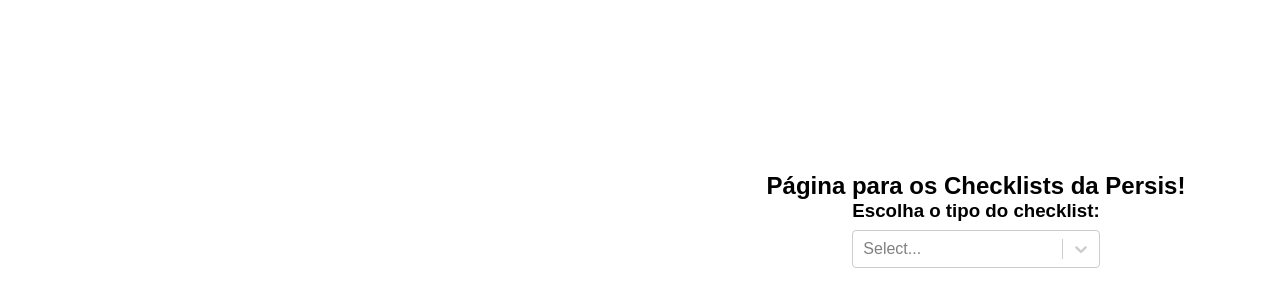
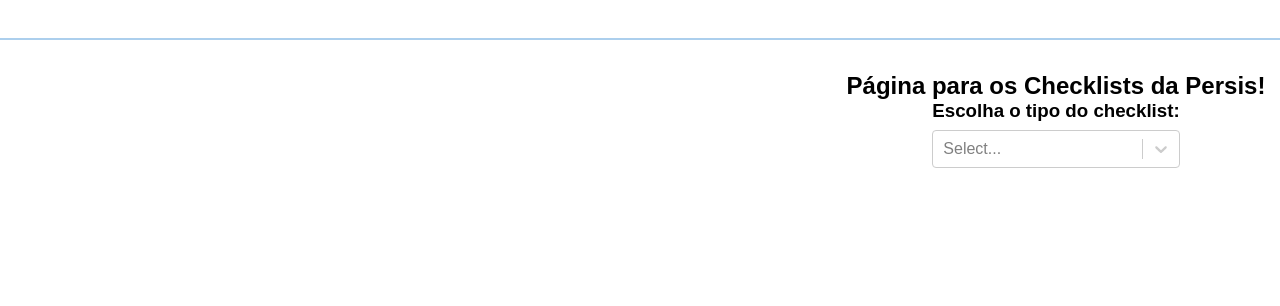
Before and after one commit to gmolari/checklists, a React (Vite) app: page / in a window 1280 px wide. Shown: the top 306 px of the page. Built offline with nearby package versions, Linux system fonts and the light colour scheme.

Commit message:
fixed restart bug

```diff
--- a/src/App.jsx
+++ b/src/App.jsx
@@ -4,7 +4,13 @@
 import { useCookies } from "react-cookie";
 
 function App() {
-  const [cookies, setCookies] = useCookies(["type", "check"]);
+  const [cookies, setCookies] = useCookies([
+    "type",
+    "check",
+    "tabs",
+    "atual_tab",
+    "count",
+  ]);
 
   return (
     <main id="main">
--- a/src/pages/Checklist.jsx
+++ b/src/pages/Checklist.jsx
@@ -4,20 +4,14 @@
 import CopyToClipboard from "react-copy-to-clipboard";
 import { motion } from "framer-motion";
 
-const Checklist = ({ type, check, cookies, setCookies }) => {
+const Checklist = ({ type, check, cookies, setCookies, atualTab }) => {
   const [questions, setQuestions] = useState(
     checklists[type].checks[check].questions
   );
   const [copy, setCopy] = useState(false);
-  const [ans, setAns] = useState({});
+  const [ans, setAns] = useState(cookies[type] ? cookies[type] : "");
   const [formatAns, setFormatAns] = useState();
   const [checkChangeCheck, setCheckChange] = useState();
-
-  useEffect(() => {
-    if (cookies[type]) {
-      setAns(cookies[type]);
-    } else setCookies(type, "");
-  }, []);
 
   useEffect(() => {
     setQuestions(checklists[type].checks[check].questions);
@@ -44,7 +38,7 @@
       inpFocus
         ? cookies[type][check].inpFocus
           ? (inpFocus.value = cookies[type][check].inpFocus)
-          : inpFocus.value = null
+          : (inpFocus.value = null)
         : "";
     } else {
       for (const value in questions) {
@@ -164,7 +158,7 @@
       cookies[type][check] ? delete cookies[type][check] : "";
     }
     const inpFocus = document.getElementById("idInpFocus");
-    inpFocus ? (inpFocus.value = '') : "";
+    inpFocus ? (inpFocus.value = "") : "";
     for (const i in questions) {
       const inpAns = document.getElementById(`idInp${i}`);
       inpAns.value = "";
--- a/src/pages/Home.jsx
+++ b/src/pages/Home.jsx
@@ -7,10 +7,16 @@
 const Home = ({ cookies, setCookies }) => {
   const [type, setType] = useState("");
   const [check, setCheck] = useState("");
+  const [tabs, setTabs] = useState([]);
+  const [count, setCount] = useState(0);
+  const [atualTab, setAtualTab] = useState("");
 
   useEffect(() => {
     cookies.type ? setType(cookies.type) : "";
     cookies.check ? setCheck(cookies.check) : "";
+    cookies.tabs ? setTabs(cookies.tabs) : "";
+    cookies.atual_tab ? setAtualTab(cookies.atual_tab) : "";
+    cookies.count ? setCount(parseInt(cookies.count)) : "";
   }, []);
 
   const [typeOfChecklists, setTypeOfChecklists] = useState([
@@ -32,13 +38,70 @@
     setCookies("type", e.value, { path: "/" });
   }
 
-  function setCookieCheck(valor) {
-    setCheck(valor);
-    setCookies("check", valor, { path: "/" });
+  function setCookieCheck(check) {
+    console.log(type);
+    setCount(count + 1);
+    tabs.push({
+      value: `tab_${check}_${count}`,
+      name: `New tab ${check}`,
+      check,
+      type,
+    });
+    setAtualTab(`tab_${check}_${count}`);
+    setCheck(check);
+    setCookies("check", check);
+    setCookies("count", count);
+    setCookies("atual_tab", atualTab);
+    setCookies("tabs", tabs);
   }
+
+  function setName(e) {
+    for (const i in tabs) {
+      if (tabs[i].value == e.target.id) {
+        tabs[i].name = e.target.value;
+      }
+    }
+    setCookies("tabs", tabs);
+  }
+
+  function nodeDelete(e) {
+    e.preventDefault();
+    const idTab = e.target.id.split(" ");
+    console.log(idTab);
+    for (const i in tabs) {
+      if (tabs[i].value == idTab[0]) {
+        tabs.splice(i, 1);
+      }
+    }
+    setCookies("tabs", tabs);
+  }
+
+  const handleAtualTab = (e) => {
+    const idTab = e.target.id.split(" ");
+    setAtualTab(idTab[0]);
+    setCheck(idTab[1]);
+    setType(idTab[2]);
+  };
 
   return (
     <div className={styles.divContainerMain}>
+      <div className={styles.divContainerTabs}>
+        {tabs
+          ? tabs.map((index) => (
+              <input
+                key={index.value}
+                onChange={setName}
+                onClick={handleAtualTab}
+                onContextMenu={nodeDelete}
+                id={`${index.value} ${index.check} ${index.type}`}
+                name="tabs"
+                value={index.name}
+                className={styles.divTab}
+              />
+            ))
+          : ""}
+      </div>
+
       <div className={styles.divContainerChecklist}>
         {check !== "" ? (
           <Checklist
@@ -46,6 +109,7 @@
             check={check}
             cookies={cookies}
             setCookies={setCookies}
+            atualTab
           />
         ) : (
           ""
--- a/src/pages/Home.module.css
+++ b/src/pages/Home.module.css
@@ -3,11 +3,12 @@
   max-width: 100%;
   overflow-x: hidden;
   grid-template-areas:
+    "tabs tabs"
     "checklist home"
     "checklist choose";
-  grid-template-columns: 50% 50%;
+  grid-template-columns: 65% 35%;
+  grid-template-rows: 5% 30% 65%;
   height: 100%;
-  gap: 1em;
 }
 
 .divContainerChecklist {
@@ -15,12 +16,39 @@
   overflow-y: scroll;
 }
 
+.divContainerTabs {
+  grid-area: tabs;
+  display: flex;
+  border-bottom: 2px solid hsla(207, 67%, 49%, 0.39);
+}
+
+.divTab {
+  padding: 0.2em 0.5em;
+  background: #2985cfea;
+  color: white;
+  border-radius: 0.4em 1em 0 0;
+  width: 100px;
+  outline: none;
+  border: 2px solid #1d7ed3;
+}
+
+.divTab:hover {
+  cursor: pointer;
+  background: #2b5980ea;
+  border: 2px solid #13518671;
+}
+
 .divContainerSelect {
+  width: 100%;
   grid-area: home;
   display: flex;
   flex-direction: column;
   align-items: center;
-  justify-content: center;
+  padding: 2em 0;
+}
+
+.divContainerSelect h2 {
+  text-align: center;
 }
 
 .divContainerChoose {
```
